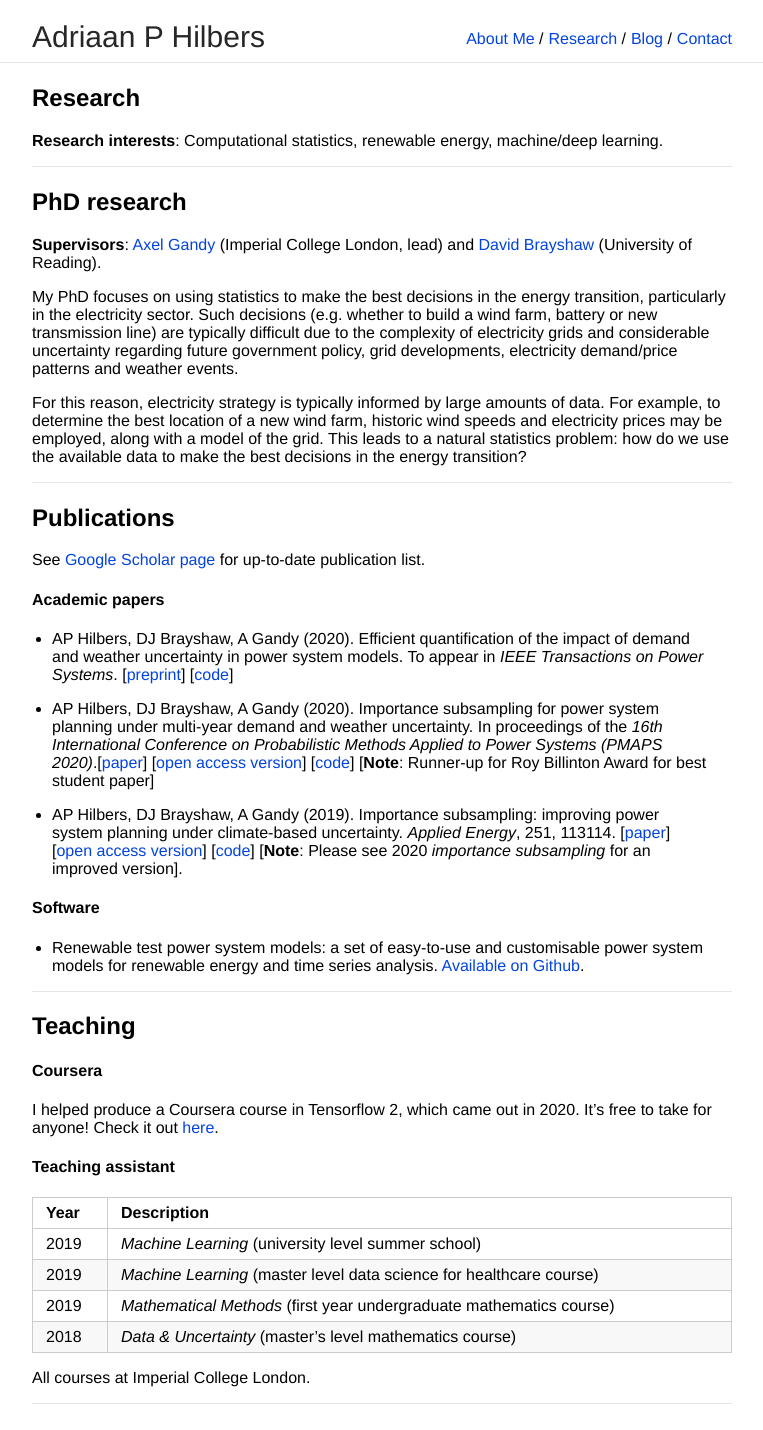
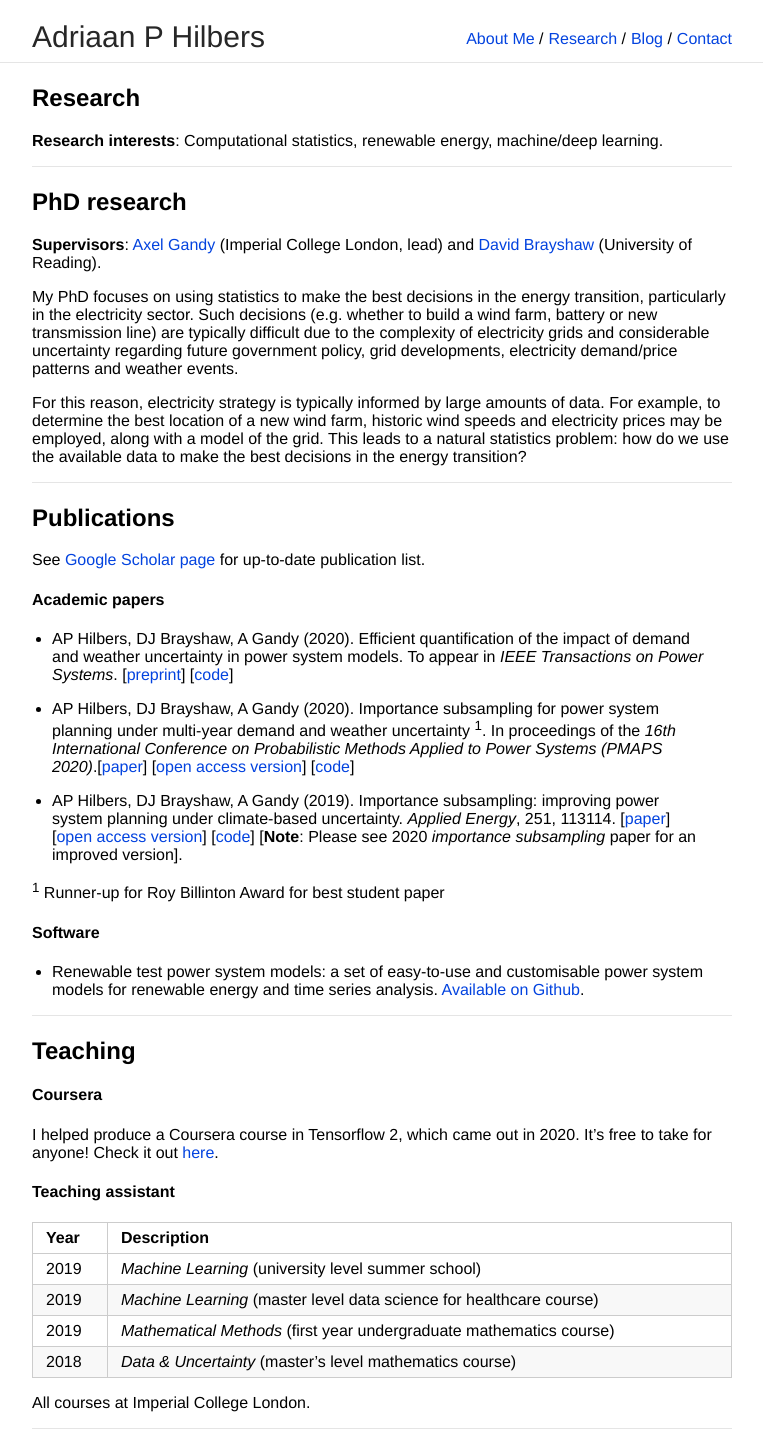
Before and after one commit to ahilbers/ahilbers.github.io, a Jekyll site: the page built from research.md, in a window 1280 px wide. Shown: the whole page, without its empty margins (258-1021 px from the left). Built offline with Jekyll 4.4.1, drawn with Linux system fonts in a browser that asks for light colours; our own code applies the rules of GitHub Pages for plain Markdown files; before the commit the page ends 1405 px from its top, so only the background shows below that.

Commit message:
update research

```diff
--- a/research.md
+++ b/research.md
@@ -32,9 +32,11 @@ See [Google Scholar page](https://scholar.google.com/citations?user=SqSbcwQAAAAJ
 
 * AP Hilbers, DJ Brayshaw, A Gandy (2020). Efficient quantification of the impact of demand and weather uncertainty in power system models. To appear in *IEEE Transactions on Power Systems*. [[preprint](https://arxiv.org/abs/1912.10326)] [[code](https://github.com/ahilbers/2020_bootstrap_uncertainty_quantification)]
 
-* AP Hilbers, DJ Brayshaw, A Gandy (2020). Importance subsampling for power system planning under multi-year demand and weather uncertainty. In proceedings of the *16th International Conference on Probabilistic Methods Applied to Power Systems (PMAPS 2020)*.[[paper](https://doi.org/10.1109/PMAPS47429.2020.9183591)] [[open access version](https://arxiv.org/abs/2008.10300)] [[code](https://github.com/ahilbers/importance_subsampling)] [**Note**: Runner-up for Roy Billinton Award for best student paper]
+* AP Hilbers, DJ Brayshaw, A Gandy (2020). Importance subsampling for power system planning under multi-year demand and weather uncertainty <sup>1</sup>. In proceedings of the *16th International Conference on Probabilistic Methods Applied to Power Systems (PMAPS 2020)*.[[paper](https://doi.org/10.1109/PMAPS47429.2020.9183591)] [[open access version](https://arxiv.org/abs/2008.10300)] [[code](https://github.com/ahilbers/importance_subsampling)]
 
-* AP Hilbers, DJ Brayshaw, A Gandy (2019). Importance subsampling: improving power system planning under climate-based uncertainty. *Applied Energy*, 251, 113114. [[paper](https://doi.org/10.1016/j.apenergy.2019.04.110)] [[open access version](https://arxiv.org/abs/1903.10916)] [[code](https://github.com/ahilbers/importance_subsampling)] [**Note**: Please see 2020 *importance subsampling* for an improved version].
+* AP Hilbers, DJ Brayshaw, A Gandy (2019). Importance subsampling: improving power system planning under climate-based uncertainty. *Applied Energy*, 251, 113114. [[paper](https://doi.org/10.1016/j.apenergy.2019.04.110)] [[open access version](https://arxiv.org/abs/1903.10916)] [[code](https://github.com/ahilbers/importance_subsampling)] [**Note**: Please see 2020 *importance subsampling* paper for an improved version].
+
+<sup>1</sup> Runner-up for Roy Billinton Award for best student paper
 
 
 
```
